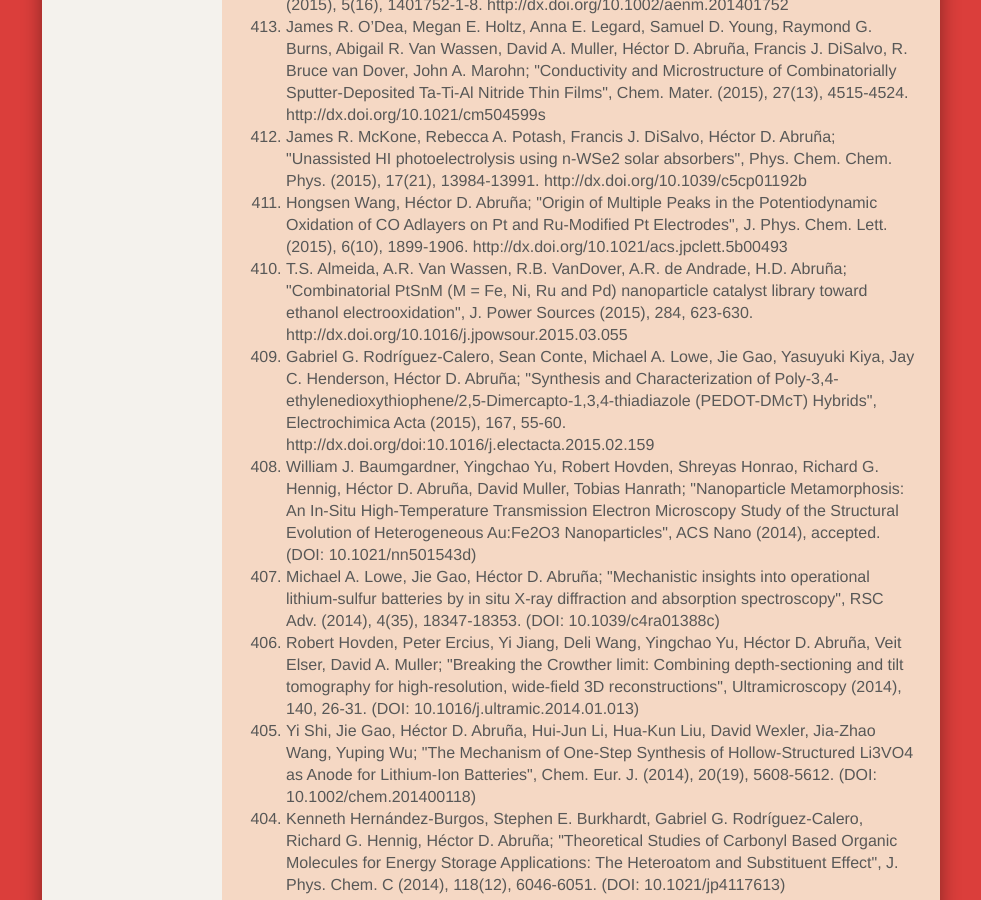
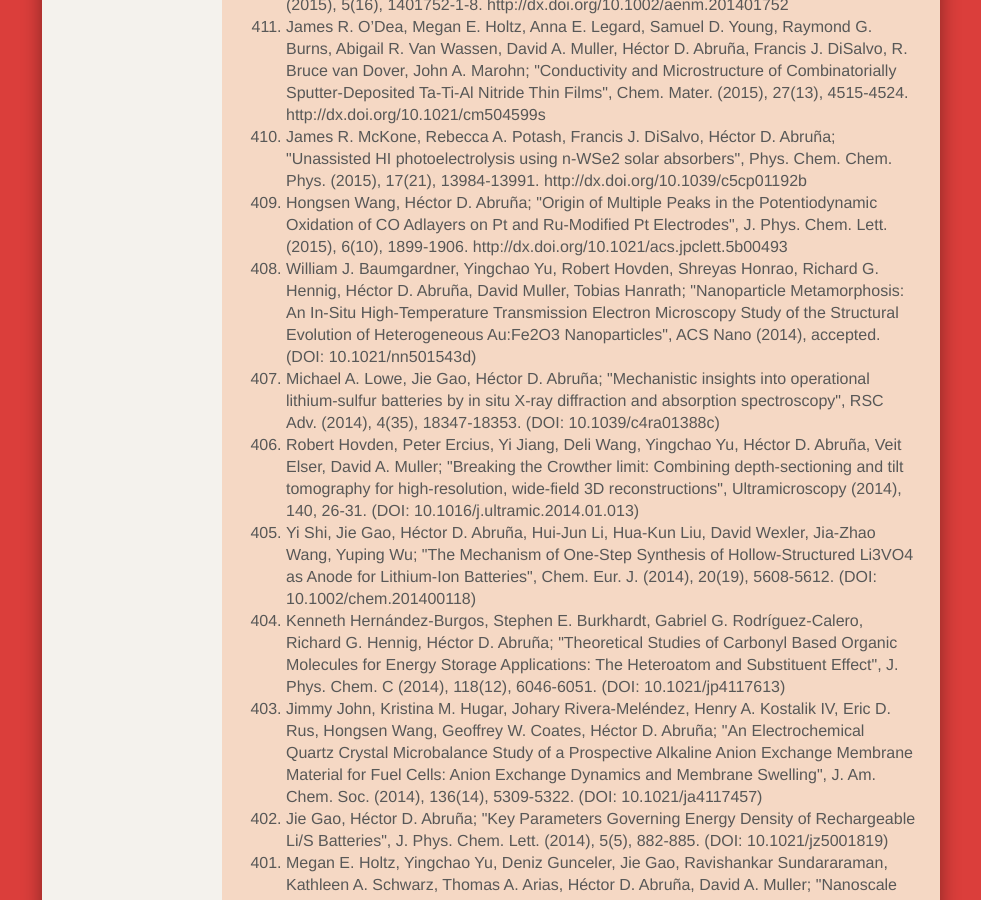
Before and after one commit to abruna/abruna.github.com, a Jekyll site: the page built from publications.html, in a window 1280 px wide and 900 px high, scrolled down 1065 px. Shown: the whole window, without its empty margins (149-1130 px from the left). Built offline with Jekyll 4.4.1, drawn with Linux system fonts in a browser that asks for light colours; nearby versions of some CDN libraries.

Commit message:
Update publications.yml

```diff
--- a/_data/publications.yml
+++ b/_data/publications.yml
@@ -9,8 +9,6 @@
 - "James R. O’Dea, Megan E. Holtz, Anna E. Legard, Samuel D. Young, Raymond G. Burns, Abigail R. Van Wassen, David A. Muller, Héctor D. Abruña, Francis J. DiSalvo, R. Bruce van Dover, John A. Marohn; \"Conductivity and Microstructure of Combinatorially Sputter-Deposited Ta-Ti-Al Nitride Thin Films\", Chem. Mater. (2015), 27(13), 4515-4524. http://dx.doi.org/10.1021/cm504599s"
 - "James R. McKone, Rebecca A. Potash, Francis J. DiSalvo, Héctor D. Abruña; \"Unassisted HI photoelectrolysis using n-WSe2 solar absorbers\", Phys. Chem. Chem. Phys. (2015), 17(21), 13984-13991. http://dx.doi.org/10.1039/c5cp01192b"
 - "Hongsen Wang, Héctor D. Abruña; \"Origin of Multiple Peaks in the Potentiodynamic Oxidation of CO Adlayers on Pt and Ru-Modified Pt Electrodes\", J. Phys. Chem. Lett. (2015), 6(10), 1899-1906. http://dx.doi.org/10.1021/acs.jpclett.5b00493"
-- "T.S. Almeida, A.R. Van Wassen, R.B. VanDover, A.R. de Andrade, H.D. Abruña; \"Combinatorial PtSnM (M = Fe, Ni, Ru and Pd) nanoparticle catalyst library toward ethanol electrooxidation\", J. Power Sources (2015), 284, 623-630. http://dx.doi.org/10.1016/j.jpowsour.2015.03.055"
-- "Gabriel G. Rodríguez-Calero, Sean Conte, Michael A. Lowe, Jie Gao, Yasuyuki Kiya, Jay C. Henderson, Héctor D. Abruña; \"Synthesis and Characterization of Poly-3,4-ethylenedioxythiophene/2,5-Dimercapto-1,3,4-thiadiazole (PEDOT-DMcT) Hybrids\", Electrochimica Acta (2015), 167, 55-60. http://dx.doi.org/doi:10.1016/j.electacta.2015.02.159"
 - "William J. Baumgardner, Yingchao Yu, Robert Hovden, Shreyas Honrao, Richard G. Hennig, Héctor D. Abruña, David Muller, Tobias Hanrath; \"Nanoparticle Metamorphosis: An In-Situ High-Temperature Transmission Electron Microscopy Study of the Structural Evolution of Heterogeneous Au:Fe2O3 Nanoparticles\", ACS Nano (2014), accepted.  (DOI: 10.1021/nn501543d)"
 - "Michael A. Lowe, Jie Gao, Héctor D. Abruña; \"Mechanistic insights into operational lithium-sulfur batteries by in situ X-ray diffraction and absorption spectroscopy\", RSC Adv. (2014), 4(35), 18347-18353.  (DOI: 10.1039/c4ra01388c)"
 - "Robert Hovden, Peter Ercius, Yi Jiang, Deli Wang, Yingchao Yu, Héctor D. Abruña, Veit Elser, David A. Muller; \"Breaking the Crowther limit: Combining depth-sectioning and tilt tomography for high-resolution, wide-field 3D reconstructions\", Ultramicroscopy (2014), 140, 26-31.  (DOI: 10.1016/j.ultramic.2014.01.013)"
```
